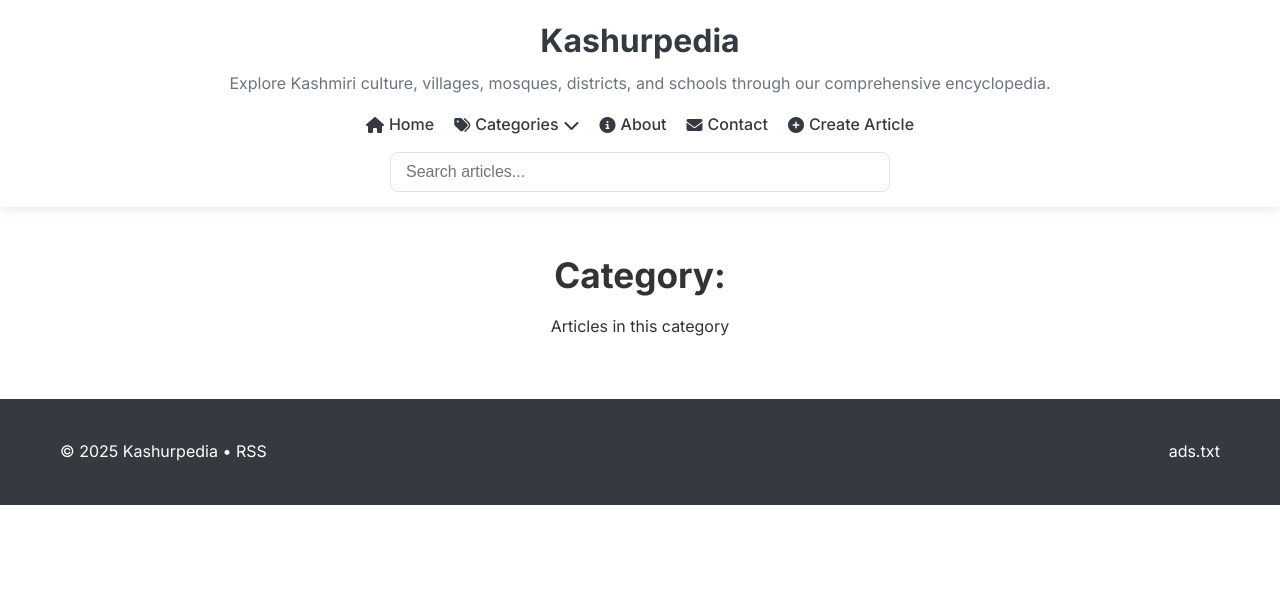
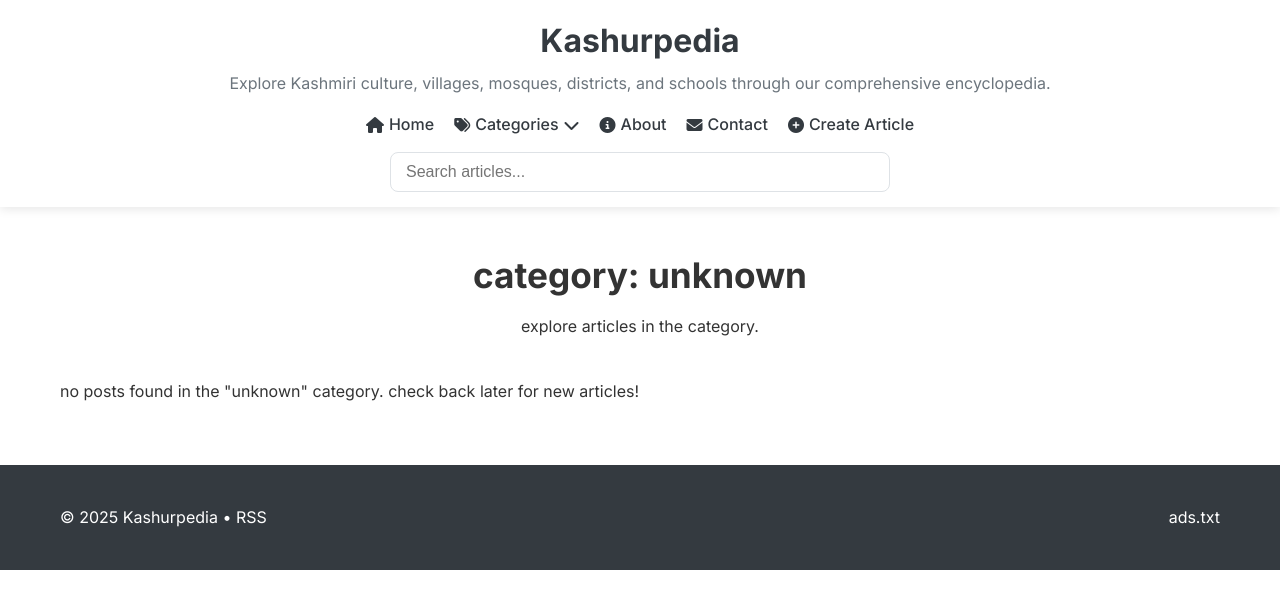
Before and after one commit to itzfew/kashur-koam, a Jekyll site: the page built from categories/village/index.html, in a window 1280 px wide. Shown: the top 609 px of the page. Built offline with Jekyll 4.4.1, drawn with Linux system fonts in a browser that asks for light colours.

Commit message:
Update category.html

```diff
--- a/_layouts/category.html
+++ b/_layouts/category.html
@@ -3,31 +3,41 @@ layout: default
 ---
 
 <section class="category-header">
-  <h1>Category: {{ page.title }}</h1>
-  <p>{{ page.description | default: "Articles in this category" }}</p>
+  <h1>category: {{ page.title | default: "unknown" }}</h1>
+  <p>{{ page.description | default: "explore articles in the " | append: page.title | append: " category." }}</p>
 </section>
 
 <section class="posts-list">
-  {% for post in site.categories[page.title] %}
-  <article class="post-preview">
+  {% assign posts = site.categories[page.title | slugify | downcase] %}
+  {% if posts.size > 0 %}
+    {% for post in posts %}
+      <article class="post-preview" aria-labelledby="post-{{ forloop.index }}-title">
         {% if post.image %}
           <div class="post-image">
-      <img src="{{ post.image }}" alt="{{ post.title }}">
+            <img src="{{ post.image | relative_url }}" alt="featured image for {{ post.title | escape }}" loading="lazy">
+          </div>
+        {% else %}
+          <div class="post-image">
+            <img src="/assets/images/default-placeholder.jpg" alt="placeholder image for {{ post.title | escape }}" loading="lazy">
           </div>
         {% endif %}
         <div class="post-content">
-      <h2><a href="{{ post.url | relative_url }}">{{ post.title }}</a></h2>
+          <h2 id="post-{{ forloop.index }}-title"><a href="{{ post.url | relative_url }}">{{ post.title | escape }}</a></h2>
           <p class="meta">
-        <i class="far fa-calendar"></i> {{ post.date | date: "%B %d, %Y" }}
-        {% if post.categories %} • <i class="fas fa-tag"></i>
+            <i class="far fa-calendar" aria-hidden="true"></i> {{ post.date | date: "%B %d, %Y" }}
+            {% if post.categories %}
+              • <i class="fas fa-tag" aria-hidden="true"></i>
               {% for category in post.categories %}
-          <a href="/categories/{{ category | slugify }}/">{{ category }}</a>{% unless forloop.last %}, {% endunless %}
+                <a href="/categories/{{ category | slugify | downcase }}/" aria-label="view all posts in {{ category }}">{{ category }}</a>{% unless forloop.last %}, {% endunless %}
               {% endfor %}
             {% endif %}
           </p>
-      <div class="excerpt">{{ post.excerpt | strip_html | truncate: 250 }}</div>
-      <a class="read-more" href="{{ post.url | relative_url }}">Read More <i class="fas fa-arrow-right"></i></a>
+          <div class="excerpt">{{ post.excerpt | strip_html | truncatewords: 40 }}</div>
+          <a class="read-more" href="{{ post.url | relative_url }}">read more <i class="fas fa-arrow-right" aria-hidden="true"></i></a>
         </div>
       </article>
     {% endfor %}
+  {% else %}
+    <p>no posts found in the "{{ page.title | default: "unknown" }}" category. check back later for new articles!</p>
+  {% endif %}
 </section>
```
Lines whose indentation alone changed are shown as unchanged.
